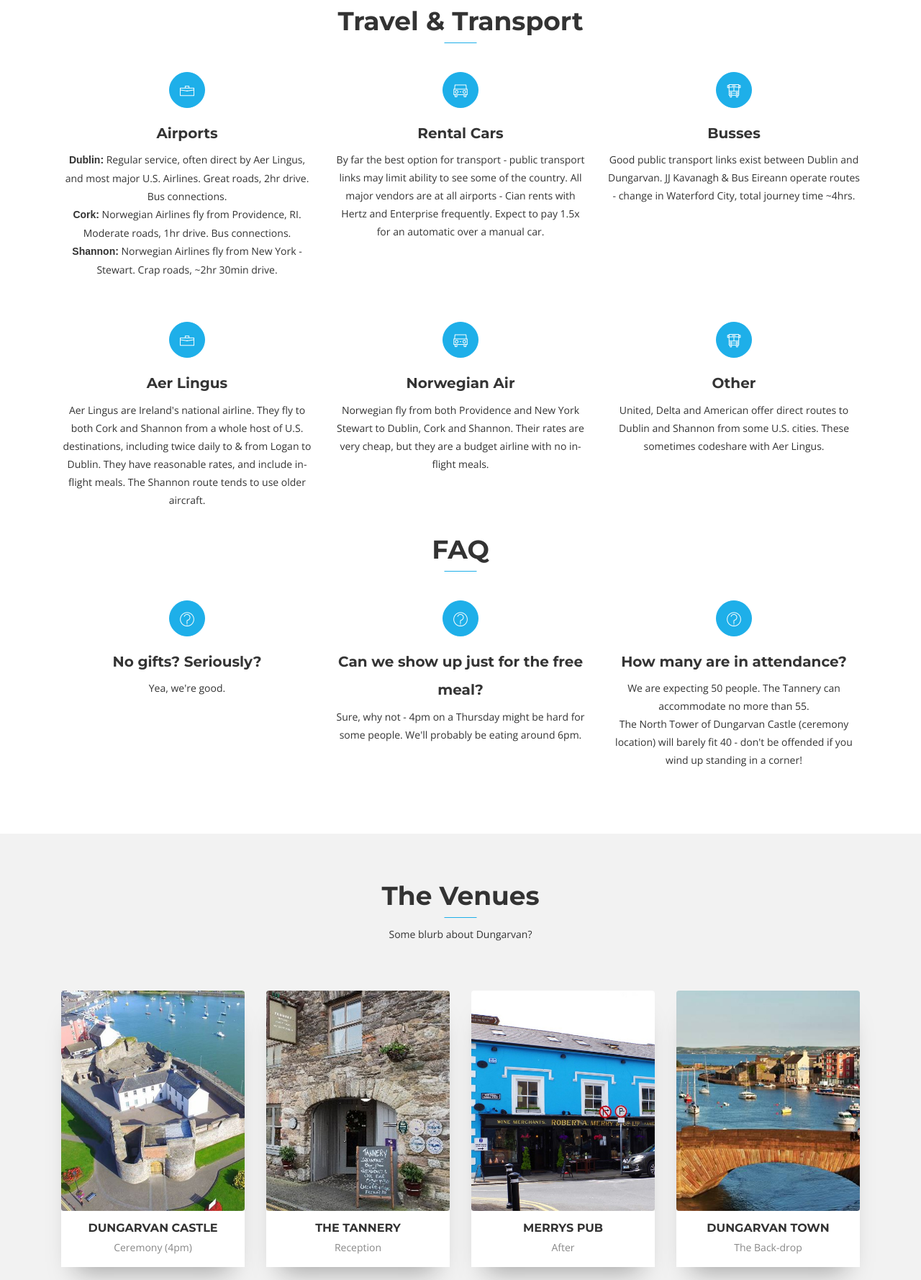
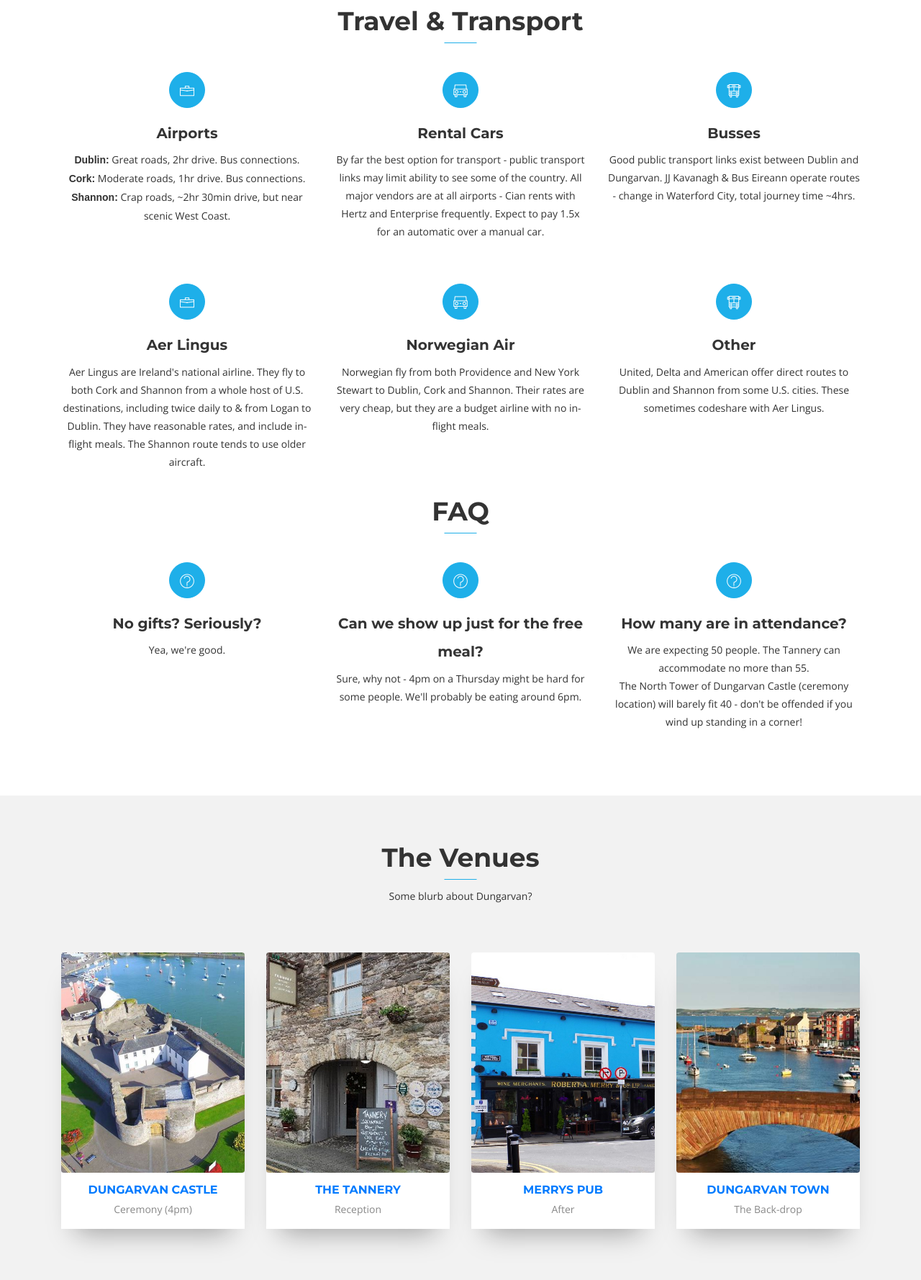
Before and after one commit to cianclarke/www.katharinecian.com, a website: page index.html in a window 1280 px wide. Shown: the part 1317-3095 px from the top of the page at 72% size. Drawn offline with nearby package versions, Linux system fonts and the light colour scheme; some packages are replaced by stand-ins of ours; files whose address does not match are found by name.

Commit message:
More content

```diff
--- a/assets/js/map.js
+++ b/assets/js/map.js
@@ -10,7 +10,7 @@ jQuery(document).ready(function($) {
 
 	//google map custom marker icon - .png fallback for IE11
 	var is_internetExplorer11= navigator.userAgent.toLowerCase().indexOf('trident') > -1;
-	var $marker_url = ( is_internetExplorer11 ) ? 'img/map-marker.png' : 'assets/img/map-marker.png';
+	var $marker_url = ''; ( is_internetExplorer11 ) ? 'img/map-marker.png' : 'assets/img/map-marker.png';
 
 	//define the basic color of your map, plus a value for saturation and brightness
 	var	$main_color = '#2d313f',
--- a/index.html
+++ b/index.html
@@ -178,9 +178,9 @@
 
               <h3><a href="#">Airports</a></h3>
               <p>
-                <strong style="font-weight: bolder;">Dublin:</strong> Regular service, often direct by Aer Lingus, and most major U.S. Airlines. Great roads, 2hr drive. Bus connections. <br />
-                <strong style="font-weight: bold;">Cork:</strong> Norwegian Airlines fly from Providence, RI. Moderate roads, 1hr drive. Bus connections. <br />
-                <strong style="font-weight: bold;">Shannon:</strong> Norwegian Airlines fly from New York - Stewart. Crap roads, ~2hr 30min drive.<br />
+                <strong style="font-weight: bolder;">Dublin:</strong> Great roads, 2hr drive. Bus connections. <br />
+                <strong style="font-weight: bold;">Cork:</strong> Moderate roads, 1hr drive. Bus connections. <br />
+                <strong style="font-weight: bold;">Shannon:</strong> Crap roads, ~2hr 30min drive, but near scenic West Coast.<br />
               </p>
             </div>
           </div>
@@ -328,60 +328,68 @@
           <div class="col-sm-6 col-md-6 col-lg-3">
             <!-- Team Item Starts -->
             <div class="team-item text-center">
+              <a href="https://en.wikipedia.org/wiki/Dungarvan_Castle" target="_blank">
               <div class="team-img">
                 <img class="img-fluid" src="assets/img/venues/castle.jpg" alt="">
                 <div class="team-overlay">
                 </div>
               </div>
               <div class="info-text">
-                <h3><a href="https://en.wikipedia.org/wiki/Dungarvan_Castle" target="_blank">Dungarvan Castle</a></h3>
+                <h3>Dungarvan Castle</h3>
                 <p>Ceremony (4pm)</p>
               </div>
+              </a>
             </div>
             <!-- Team Item Ends -->
           </div>
           <div class="col-sm-6 col-md-6 col-lg-3">
             <!-- Team Item Starts -->
             <div class="team-item text-center">
+              <a href="http://www.tannery.ie" target="_blank">
                 <div class="team-img">
                   <img class="img-fluid" src="assets/img/venues/tannery.jpg" alt="">
                   <div class="team-overlay">
                   </div>
                 </div>
                 <div class="info-text">
-                <h3><a href="http://www.tannery.ie" target="_blank">The Tannery</a></h3>
+                  <h3>The Tannery</h3>
                   <p>Reception</p>
                 </div>
+              </a>
             </div>
             <!-- Team Item Ends -->
           </div>
           <div class="col-sm-6 col-md-6 col-lg-3">
             <!-- Team Item Starts -->
             <div class="team-item text-center">
+              <a href="https://merrysgastropub.ie" target="_blank">
                 <div class="team-img">
                   <img class="img-fluid" src="assets/img/venues/merrys.jpg" alt="">
                   <div class="team-overlay">
                   </div>
                 </div>
                 <div class="info-text">
-                <h3><a href="https://merrysgastropub.ie" target="_blank">Merrys Pub</a></h3>
+                  <h3>Merrys Pub</h3>
                   <p>After</p>
                 </div>
+              </a>
             </div>
             <!-- Team Item Ends -->
           </div>
           <div class="col-sm-6 col-md-6 col-lg-3">
             <!-- Team Item Starts -->
             <div class="team-item text-center">
+              <a href="https://en.wikipedia.org/wiki/Dungarvan" target="_blank">
                 <div class="team-img">
                   <img class="img-fluid" src="assets/img/venues/dungarvan.jpg" alt="">
                   <div class="team-overlay">
                   </div>
                 </div>
                 <div class="info-text">
-                <h3><a href="https://en.wikipedia.org/wiki/Dungarvan" target="_blank">Dungarvan Town</a></h3>
+                  <h3>Dungarvan Town</h3>
                   <p>The Back-drop</p>
                 </div>
+              </a>
             </div>
             <!-- Team Item Ends -->
           </div>
@@ -407,7 +415,7 @@
             <!-- Contact form -->
             <div class="col-md-8">
               <div class="row">
-                <iframe src="https://docs.google.com/forms/d/e/1FAIpQLSeQunA3YE-ueKfP5WUPHg3sW0fe8WyVZJAhqQ0sbJ68n74V5Q/viewform?embedded=true" width="800" height="1251" frameborder="0" marginheight="0" marginwidth="0">Loading...</iframe>
+                <iframe src="https://docs.google.com/forms/d/e/1FAIpQLSeQunA3YE-ueKfP5WUPHg3sW0fe8WyVZJAhqQ0sbJ68n74V5Q/viewform?embedded=true" width="800" height="820" frameborder="0" marginheight="0" marginwidth="0">Loading...</iframe>
               </div>
 
           </div>
@@ -422,7 +430,7 @@
           <h2 class="section-title">
             Travelling around Ireland
           </h2>
-          <h6 class="subtitle">Cian is often asked for travel tips &amp; a suggested itinerary for travelling Ireland.</h6>
+          <h6 class="subtitle">Cian is often asked for travel tips &amp; a suggested itinerary for travelling Ireland. Some local places to see follow - if you'd like information on the rest of Ireland let us know</h6>
           <div class="section-info">
 
             <h5>Around Dungarvan</h5>
@@ -433,7 +441,7 @@
             There are ~20 scenic coves, all with free parking, all worth visiting.<br />
             <strong>Lismore</strong> is a local protestant settlement (ask the best man). Famous for it's castle (you can only visit the gardens), a trip here affords scenic views of the River Blackwater. Continue through The Vee for more scenery. [<a href="https://www.google.com/maps/dir/Dungarvan,+Co.+Waterford,+Ireland/Lismore,+Co.+Waterford,+Ireland/R668,+Ireland/@52.1757049,-7.8618791,12z/data=!3m1!4b1!4m20!4m19!1m5!1m1!1s0x4843178c29a95927:0x1c0a63eecc1dc09f!2m2!1d-7.6203627!2d52.0936763!1m5!1m1!1s0x484341a7a4f09395:0xa00c7a997320ef0!2m2!1d-7.9376803!2d52.1358184!1m5!1m1!1s0x48434628b88f40b5:0xcee2182a7aa709e3!2m2!1d-7.9633176!2d52.2586498!3e0" target="_blank" >Google Maps route</a>]<br />
             </p>
-
+              <!--
             <h5>Dublin</h5>
             <p style="text-align: left;">
             <strong>Clonae</strong> is the local Blue Flag beach. ~10 minutes from the town centre.<br />
@@ -443,6 +451,7 @@
             <p style="text-align: left;">
             <strong>Clonae</strong> is the local Blue Flag beach. ~10 minutes from the town centre.<br />
             </p>
+          -->
 
           </div>
         </div>
```
Also changed, not shown: assets/img/map-marker.png. Lines whose indentation alone changed are shown as unchanged.
